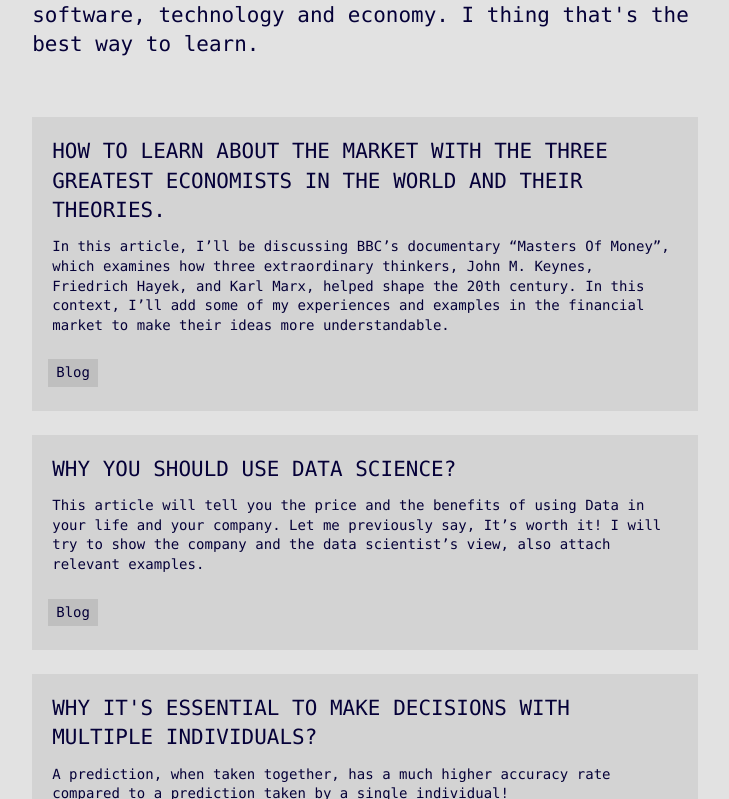
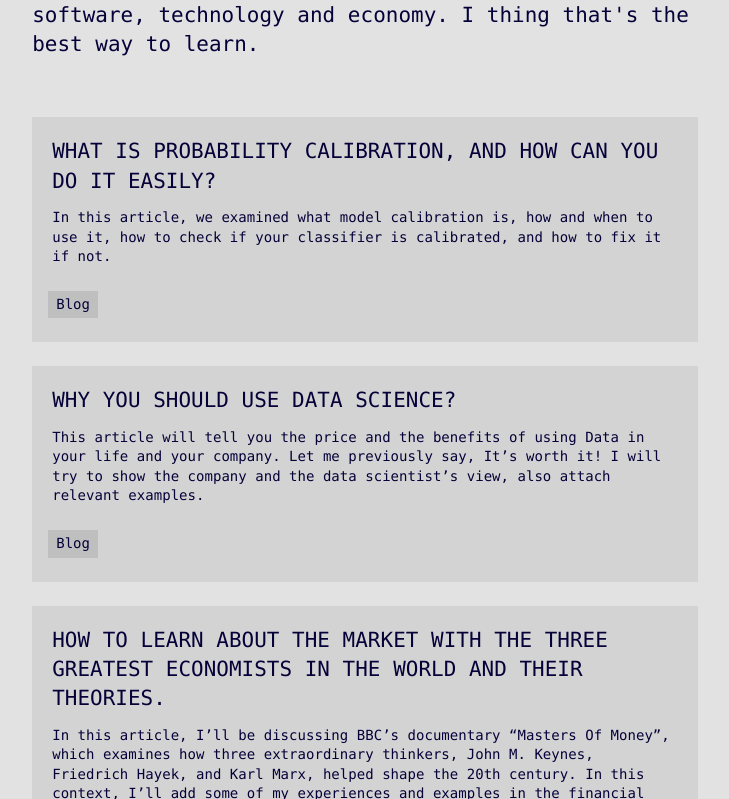
Before and after one commit to HenriPett/henr.dev, a Next.js app: page /writings in a window 1280 px wide. Shown: the part 281-1080 px from the top of the page, without its empty margins (275-1004 px from the left). Built offline with nearby package versions, Linux system fonts and the light colour scheme; no server answers.

Commit message:
Update writings.js

```diff
--- a/pages/writings.js
+++ b/pages/writings.js
@@ -27,13 +27,11 @@ export default function Writings() {
           </p>
           <div className="contentWrapper">
             <Card
-              link={`https://henriquepett.medium.com/how-to-learn-about-the-market-with-the-three-greatest-economists-in-the-world-and-their-theories-53866083500f`}
+              link={`https://henriquepett.medium.com/what-is-probability-calibration-and-how-can-you-do-it-easily-3c9f9ed48a60`}
               className="mainCard"
-              title={
-                "How to learn about the market with the three greatest economists in the world and their theories."
-              }
+              title={"What is probability calibration, and how can you do it easily?"}
               description={
-                "In this article, I’ll be discussing BBC’s documentary “Masters Of Money”, which examines how three extraordinary thinkers, John M. Keynes, Friedrich Hayek, and Karl Marx, helped shape the 20th century. In this context, I’ll add some of my experiences and examples in the financial market to make their ideas more understandable."
+                "In this article, we examined what model calibration is, how and when to use it, how to check if your classifier is calibrated, and how to fix it if not."
               }
               type={"Blog"}
               target=""
@@ -44,6 +42,18 @@ export default function Writings() {
               title={"Why you should use Data Science?"}
               description={
                 "This article will tell you the price and the benefits of using Data in your life and your company. Let me previously say, It’s worth it! I will try to show the company and the data scientist’s view, also attach relevant examples."
+              }
+              type={"Blog"}
+              target=""
+            />
+            <Card
+              link={`https://henriquepett.medium.com/how-to-learn-about-the-market-with-the-three-greatest-economists-in-the-world-and-their-theories-53866083500f`}
+              className="mainCard"
+              title={
+                "How to learn about the market with the three greatest economists in the world and their theories."
+              }
+              description={
+                "In this article, I’ll be discussing BBC’s documentary “Masters Of Money”, which examines how three extraordinary thinkers, John M. Keynes, Friedrich Hayek, and Karl Marx, helped shape the 20th century. In this context, I’ll add some of my experiences and examples in the financial market to make their ideas more understandable."
               }
               type={"Blog"}
               target=""
```
